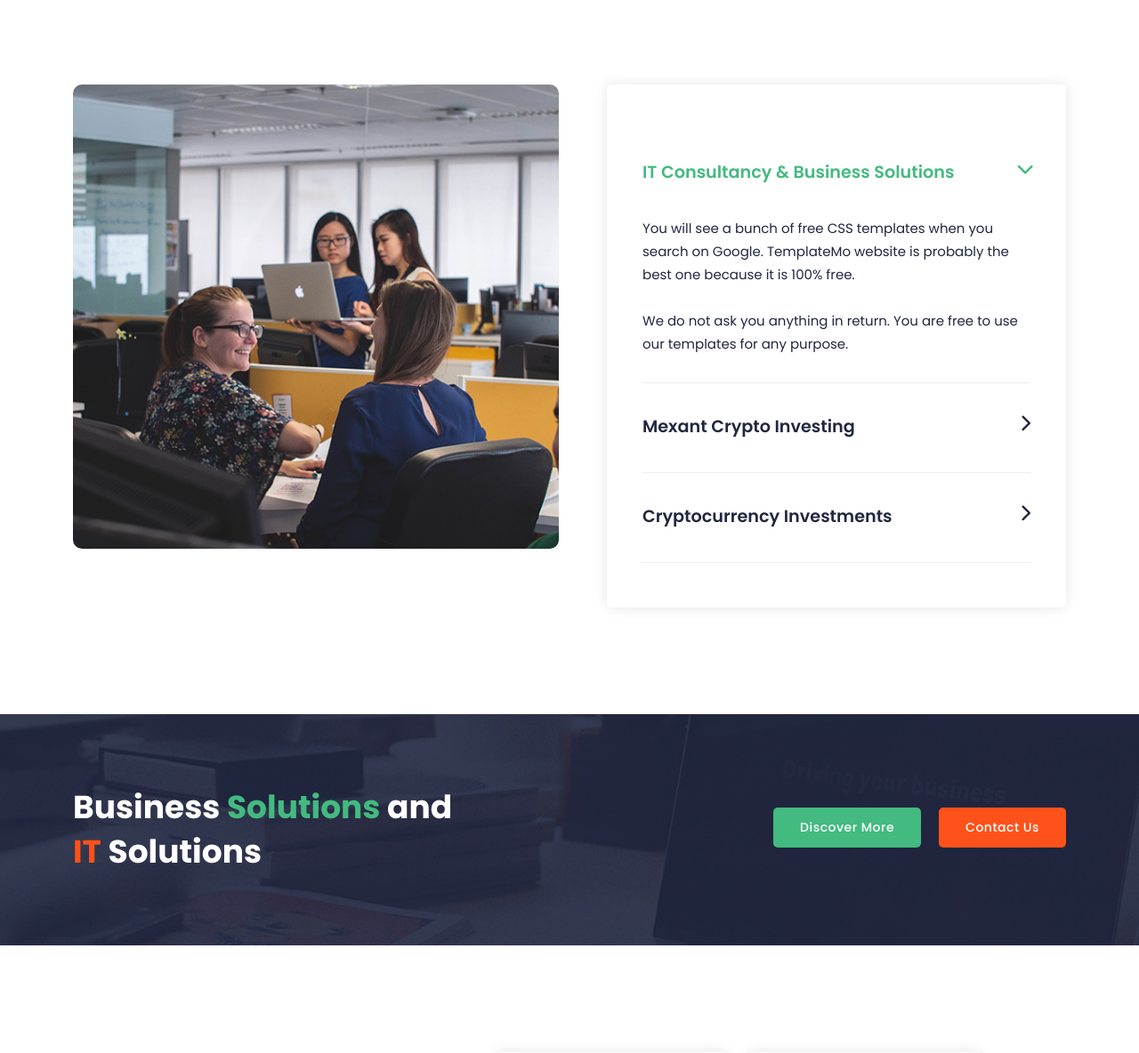
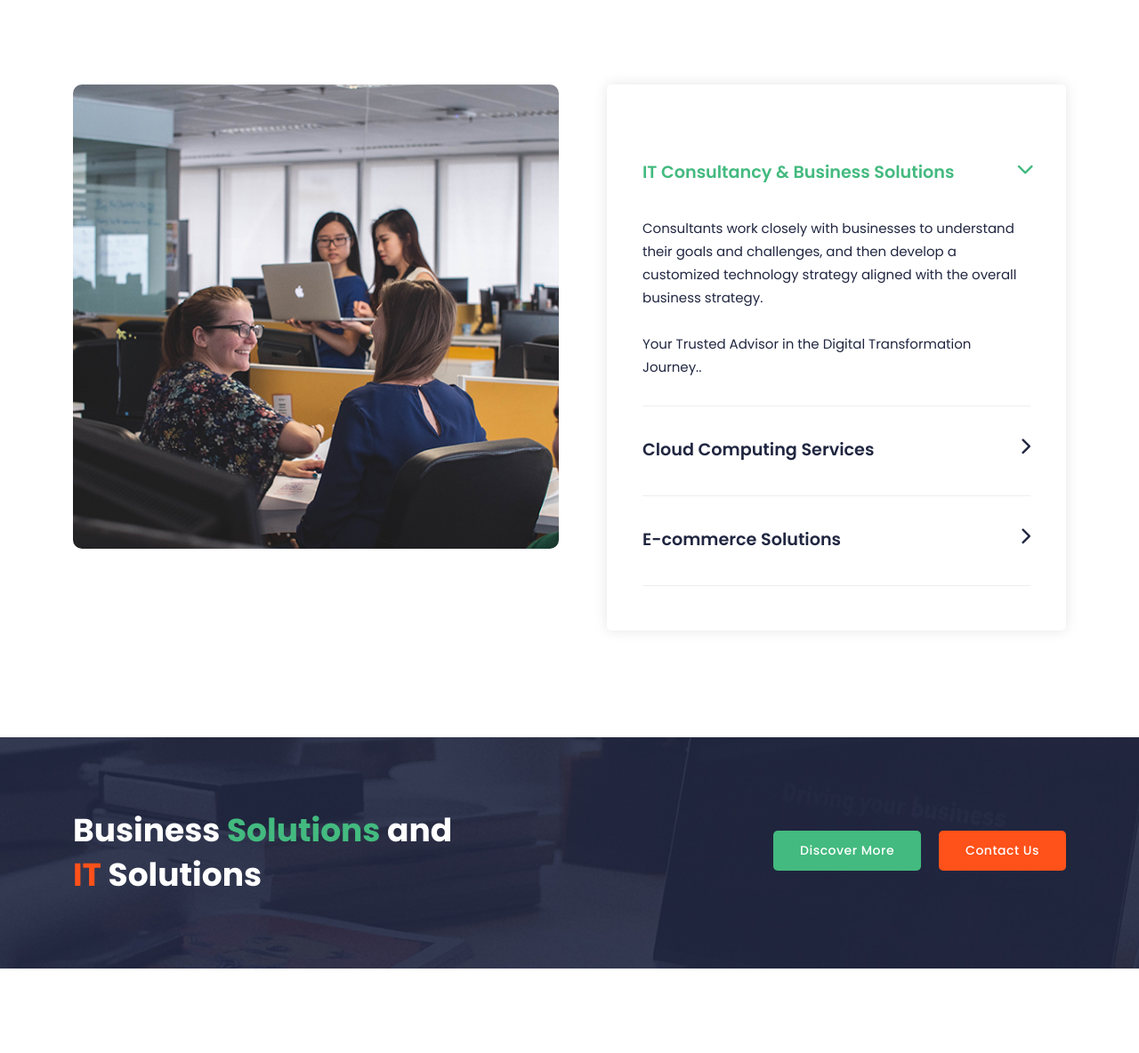
Before and after one commit to Baba7080/bytelinkup, a Django app: page /about/ in a window 1280 px wide. Shown: the part 453-1637 px from the top of the page at 89% size. Run offline with Django 4.2, Linux system fonts and the light colour scheme; some libraries are stand-ins or nearby versions.

Commit message:
resolved bug

```diff
--- a/bytelinkup/urls.py
+++ b/bytelinkup/urls.py
@@ -19,7 +19,7 @@ from .views import *
 from django.conf import settings
 from django.conf.urls.static import static
 urlpatterns = [
-    path('admin/', admin.site.urls),
+    path('bytelinkupadmin/', admin.site.urls),
     path('',home,name='home'),
     path('about/',about,name='about'),
     path('contactUs/',contactus,name='contactUs'),
--- a/bytelinkup/views.py
+++ b/bytelinkup/views.py
@@ -1,8 +1,20 @@
 from django.shortcuts import render
 from .form import *
 from django.contrib import messages
+from contact.models import *
+def home(req):
+    if req.method == 'POST':
+        form = ContactForm(req.POST)
+        if form.is_valid:
+            names = req.POST.get('name')
+            emails = req.POST.get('email')
+            subjects = req.POST.get('subject')
+            Category = req.POST.get('Category')
+            saveContact = Contact.objects.create(name=names,email=emails,subject=subjects,message=Category)
+            messages.success(req, 'Form submitted successfully!')
+            # form.save()
+            return render(req,'index.html')
 
-def home(req):
     service = Service.objects.all()
     return render(req,'index.html',{'service':service})
 
--- a/templates/about-us.html
+++ b/templates/about-us.html
@@ -49,36 +49,37 @@
               </div>
               <div class="accordion-body">
                   <div class="content">
-                      <p>You will see a bunch of free CSS templates when you search on Google. TemplateMo website is probably the best one because it is 100% free.
-                      <br><br>We do not ask you anything in return. You are free to use our templates for any purpose.</p>
+                      <p>Consultants work closely with businesses to understand their goals and challenges, and then develop a customized technology strategy aligned with the overall business strategy.
+                      <br><br>Your Trusted Advisor in the Digital Transformation Journey..</p>
                   </div>
               </div>
           </article>
           <article class="accordion">
             <div class="accordion-head">
-                <span>Mexant Crypto Investing</span>
+                <span>Cloud Computing Services</span>
                 <span class="icon">
                     <i class="icon fa fa-chevron-right"></i>
                 </span>
             </div>
             <div class="accordion-body">
                 <div class="content">
-                    <p>Mexant HTML5 Template is available to download 100% free of charge. This CSS layout is based on Boostrap 5 framework.
-                    <br><br>Anyone can edit and use this layout for all professional websites. Thank you for visiting TemplateMo website.</p>
+                    <p>At ByteLinkup, we understand the importance of cost-efficiency in today's business landscape. That's why we're excited to show you how our cloud computing services can transform your operations and help you save significantly.
+                    <br><br>Say goodbye to hefty upfront investments in hardware and infrastructure. With our cloud solutions, you'll only pay for the computing resources you use, allowing you to minimize capital expenses.</p>
                 </div>
             </div>
           </article>
           <article class="accordion">
             <div class="accordion-head">
-                <span>Cryptocurrency Investments</span>
+                <span>E-commerce Solutions</span>
                 <span class="icon">
                     <i class="icon fa fa-chevron-right"></i>
                 </span>
             </div>
             <div class="accordion-body">
                 <div class="content">
-                    <p>Ut dictum vehicula massa, ac pharetra leo tincidunt eu. Phasellus in tristique magna, ac gravida leo.<br><br>
-                    Integer sed lorem sapien. Ut viverra mauris sed lobortis commodo. Mauris scelerisque venenatis justo, sed interdum sem.</p>
+                    <p>
+                      E-commerce solutions are comprehensive packages of technology, software, and services designed to enable businesses to establish and manage their online retail operations. These solutions are tailored to meet the specific needs of e-commerce businesses and provide the tools and infrastructure necessary for selling products or services online.<br><br>
+                      E-commerce platforms allow businesses to easily upload, organize, and update product listings. They provide tools for categorizing products, setting prices, managing inventory, and displaying product descriptions and images and many more feature.</p>
                 </div>
             </div>
           </article>
--- a/templates/base.html
+++ b/templates/base.html
@@ -87,32 +87,32 @@ https://templatemo.com/tm-574-Bytelinkup
       <div class="row">
         <div class="col-lg-2 col-sm-4 col-6">
           <div class="item">
-            <img src="{% static 'assets/images/client-01.png' %}" alt="">
+            <img src="{% static 'assets/images/logo123.png' %}" alt="">
           </div>
         </div>
         <div class="col-lg-2 col-sm-4 col-6">
           <div class="item">
-            <img src="{% static 'assets/images/client-01.png' %}" alt="">
+            <img src="{% static 'assets/images/logo123.png' %}" alt="">
           </div>
         </div>
         <div class="col-lg-2 col-sm-4 col-6">
           <div class="item">
-            <img src="{% static 'assets/images/client-01.png' %}" alt="">
+            <img src="{% static 'assets/images/logo123.png' %}" alt="">
           </div>
         </div>
         <div class="col-lg-2 col-sm-4 col-6">
           <div class="item">
-            <img src="{% static 'assets/images/client-01.png' %}" alt="">
+            <img src="{% static 'assets/images/logo123.png' %}" alt="">
           </div>
         </div>
         <div class="col-lg-2 col-sm-4 col-6">
           <div class="item">
-            <img src="{% static 'assets/images/client-01.png' %}" alt="">
+            <img src="{% static 'assets/images/logo123.png' %}" alt="">
           </div>
         </div>
         <div class="col-lg-2 col-sm-4 col-6">
           <div class="item">
-            <img src="{% static 'assets/images/client-01.png' %}" alt="">
+            <img src="{% static 'assets/images/logo123.png' %}" alt="">
           </div>
         </div>
       </div>
```
Also changed, not shown: templates/index.html (+20 -11 lines), db.sqlite3, static/assets/images/logo12.png (added), static/assets/images/logo123.png (added).
